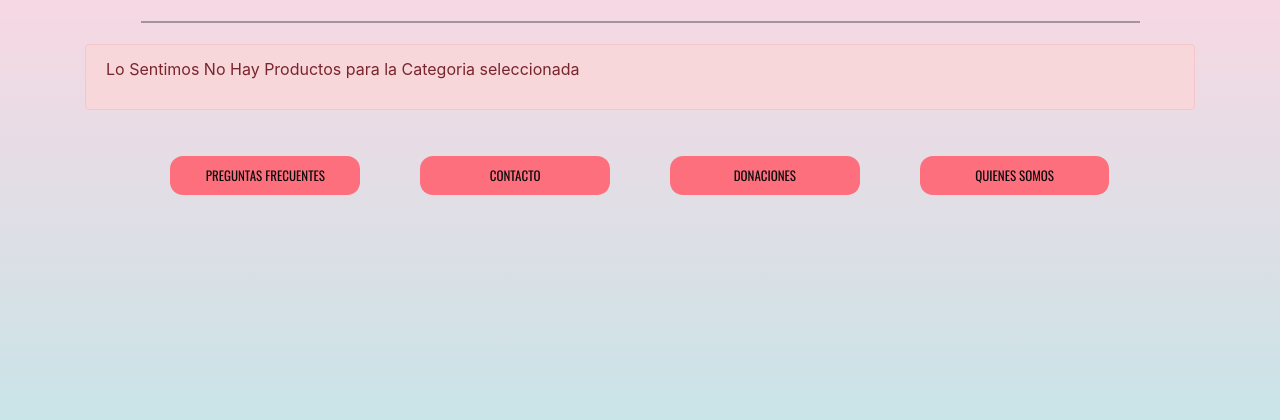
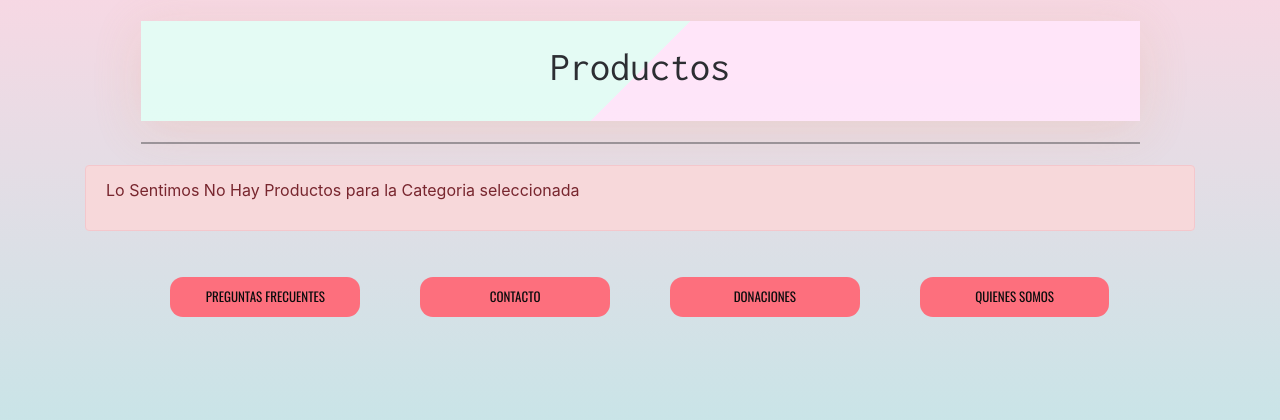
Before and after one commit to agusgutierrezz/proyecto, a PHP site: page /productos.php in a window 1280 px wide. Shown: the part 71-491 px from the top of the page. Run offline with PHP 8.4, Linux system fonts and the light colour scheme; some libraries are stand-ins or nearby versions; some web fonts are replaced.

Commit message:
retoques

```diff
--- a/css/feria.css
+++ b/css/feria.css
@@ -86,10 +86,9 @@
 div.productos button{
   background-color: white;
   padding: 2%;
-  color:black;
+  color:#3e403f;;
   border: 2px solid white;
   font-family: "Inconsolata", sans-serif;
-  font-weight: bold;
   margin: 0 auto;
 }
 div.mapa{
@@ -98,6 +97,7 @@
 div.comprar button{
   font-family: "Inconsolata", sans-serif;
   background-image: linear-gradient(-225deg, #E3FDF5 50%, #FFE6FA 50%);
+  color:
 }
 div.card{
   border-radius: 13px 13px;
--- /dev/null
+++ b/css/ferias.css
@@ -0,0 +1,3 @@
+div.container{
+  width: 90%;
+}
--- a/css/productos.css
+++ b/css/productos.css
@@ -1,4 +1,15 @@
-div.titulo h1{
-  display: block;
-  margin: 0 auto;
+div.inicio {
+  width: 90%;
+  margin: 21px auto;
+  text-align: center;
+  box-shadow: 0 9px 50px hsla(20, 67%, 75%, 0.31);
+  padding: 2%;
+  background-image: linear-gradient(-225deg, #E3FDF5 50%, #FFE6FA 50%);
 }
+div.inicio h1{
+  font-family: "Inconsolata", sans-serif;
+}
+button a{
+  font-weight: bold;
+  text-decoration: none;
+}
--- a/productos.php
+++ b/productos.php
@@ -17,12 +17,16 @@
    ?>
    <link rel="stylesheet" href="./css/main.css">
    <link rel="stylesheet" href="./css/feria.css">
+   <link rel="stylesheet" href="./css/productos.css">
 </head>
 <body>
 <header>
 <?php include("header.php") ?>
   </header>
   <div class="container">
+    <div class="inicio">
+        <h1>Productos</h1>
+    </div>
     <?php if(!empty($datos_productos)) :?>
   <div class="botones">
     <div class="dropdown">
@@ -69,14 +73,14 @@
             <div class="comprar">
                 <?php if(estaLogueado()):?>
                   <?php if(!esDuenodeProducto($producto['pr_id'])):?>
-                    <a href="carrito.php"> <button type="button" name="button"><i class="fas fa-shopping-cart">Agregar al carrito!</i></button></a>
-                    <button type="button" name="button"><i class="fas fa-tag">Reserva este articulo!</i></button>
+                    <a href="carrito.php"> <button type="button" name="button"><i class="fas fa-shopping-cart"></i>  Agregar al carrito!</a></button>
+                    <button type="button" name="button"><i class="fas fa-tag"></i>  Reserva este articulo!</button>
                   <?php endif ?>
                <?php endif ?>
                  <?php if(!estaLogueado()):?>
-                      <a href="login.php"><button type="button" name="button"><i class="fas fa-tag">Logueate para comprar</i></button></a>
+                      <a href="login.php"><button type="button" name="button"><i class="fas fa-tag"></i>  Logueate para comprar</a></button>
                 <?php endif ?>
-              <a href="feria.php?id=<?php echo $producto['pr_fe_id'] ?>" ><button type="button" name="button"><i class="fas fa-tag">Ir a esta feria</i></button></a>
+              <a href="feria.php?id=<?php echo $producto['pr_fe_id'] ?>" ><button type="button" name="button"><i class="fas fa-tag"></i>  Ir a esta feria</a></button>
             </div>
           </div>
         </div>
```
Also changed, not shown: css/index.css (+7 -3 lines), css/perfil.css (+17 -13 lines), ferias.php (+5 -4 lines), img_user/Feria-dise--o-ropa.jpg (added).
